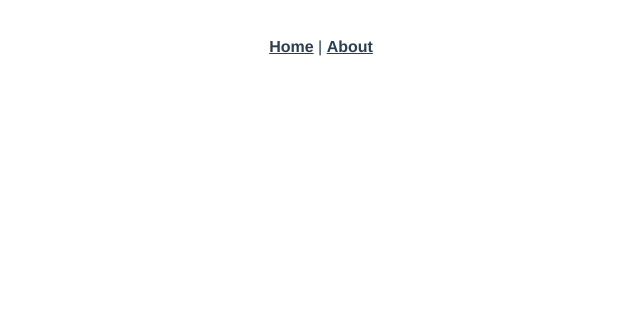
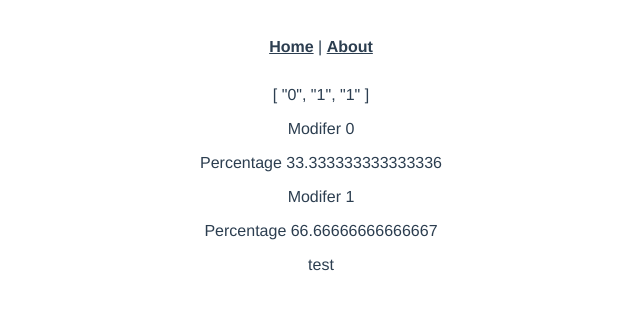
Before and after one commit to wyattnolen/jotl-modifier-helper, a Vue app: page /#/hatchet in a window 1280 px wide. Shown: the top 310 px of the page, without its empty margins (319-959 px from the left). Built offline with nearby package versions, Linux system fonts and the light colour scheme.

Commit message:
Display the modifer and percentage chance

```diff
--- a/src/views/Hatchet.vue
+++ b/src/views/Hatchet.vue
@@ -1,5 +1,12 @@
 <template>
-  <article></article>
+  <article>
+    {{ deck }}
+    <section class="" v-for="data in getPercentages" :key="data">
+      <p>Modifer {{ data.modifier }}</p>
+      <p>Percentage {{ data.percent }}</p>
+    </section>
+    <p @click="test()">test</p>
+  </article>
 </template>
 
 <script>
@@ -24,21 +31,23 @@ export default {
     getUniqueValues() {
       return [...new Set(this.deck)];
     },
+    getPercentages() {
+      let chartData = [];
+      this.getUniqueValues.forEach((modifier) => {
+        let numItems = this.deck.filter((card) => card === modifier);
+        let percentage = (numItems.length * 100) / this.getTotalAmount;
+        chartData.push({ modifier: modifier, percent: percentage });
+      });
+      return chartData;
+    },
   },
   created() {
-    this.determinePercentages();
+    // this.determinePercentages();
   },
   watch: {},
   methods: {
-    determinePercentages() {
-      let values = this.getUniqueValues;
-      let total = this.getTotalAmount;
-      values.forEach((modifier) => {
-        const numItems = this.deck.filter((card) => card === modifier);
-        console.log(
-          `modifier ${modifier} represents ${(numItems.length * 100) / total}%`,
-        );
-      });
+    test() {
+      this.deck.push("1");
     },
   },
 };
```
